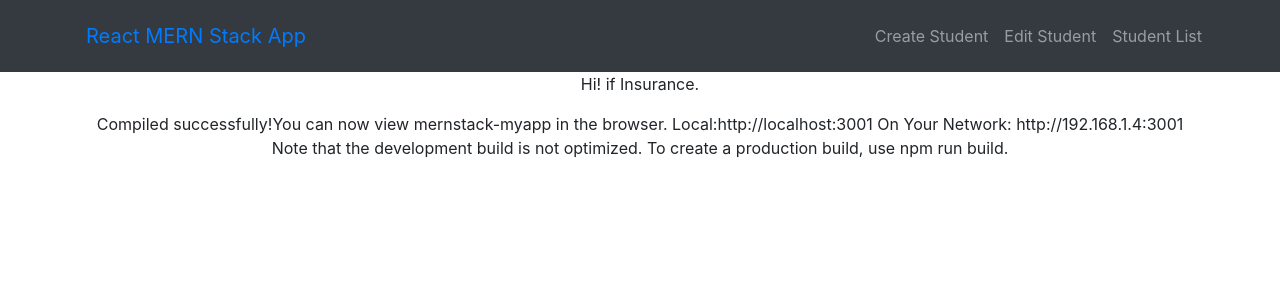
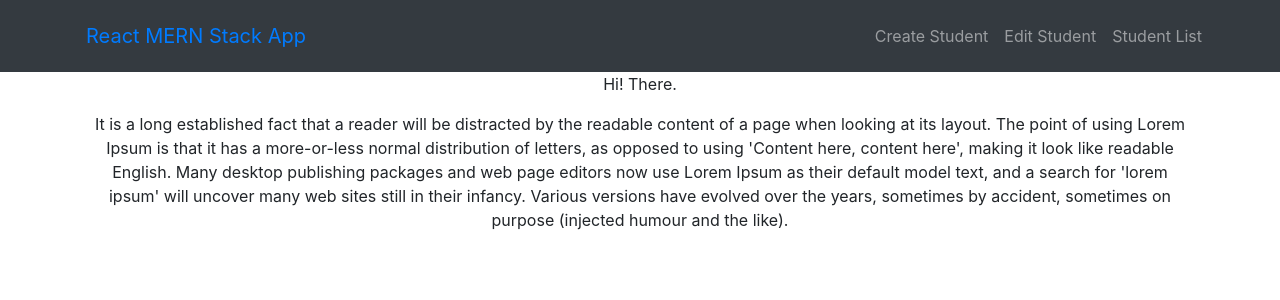
Before and after one commit to SannatKumar/mernstack-crud, a React (Create React App) app: page / in a window 1280 px wide. Shown: the top 300 px of the page. Built offline with nearby package versions, Linux system fonts and the light colour scheme.

Commit message:
text changed

```diff
--- a/src/components/Home.js
+++ b/src/components/Home.js
@@ -4,12 +4,12 @@
     render() {
         return(
             <div>
-                <p>Hi! if Insurance.</p>
-                <p>Compiled successfully!You can now view mernstack-myapp in the browser.
-                Local:http://localhost:3001
-                On Your Network:  http://192.168.1.4:3001
-Note that the development build is not optimized.
-To create a production build, use npm run build.</p>
+                <p>Hi! There.</p>
+                <p>It is a long established fact that a reader will be distracted by the readable content of a page when looking at its layout.
+                    The point of using Lorem Ipsum is that it has a more-or-less normal distribution of letters, as opposed to using 'Content here, content here', making
+                     it look like readable English. Many desktop publishing packages and web page editors now use Lorem Ipsum as their default model text, and a search
+                      for 'lorem ipsum' will uncover many web sites still in their infancy.
+                     Various versions have evolved over the years, sometimes by accident, sometimes on purpose (injected humour and the like).</p>
             </div>
         );
     }
```
